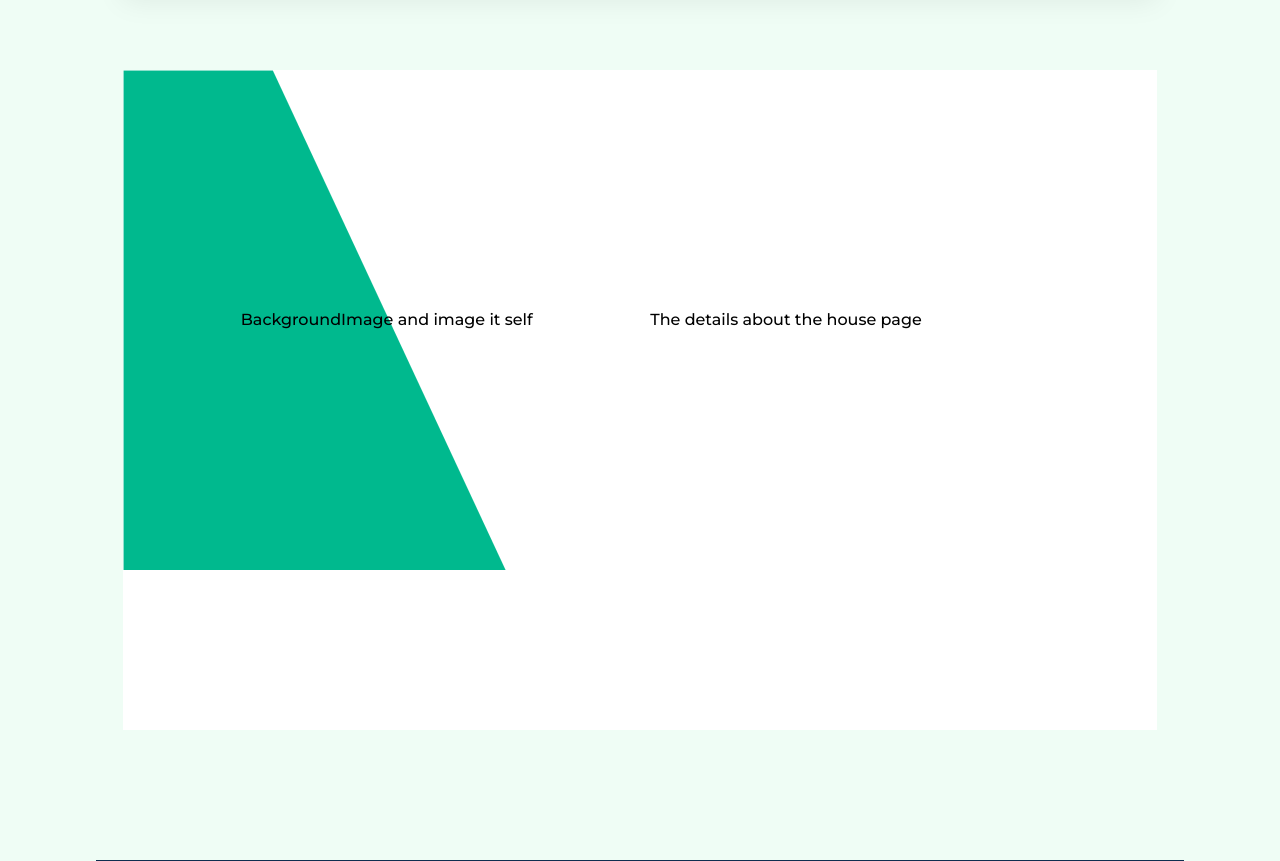
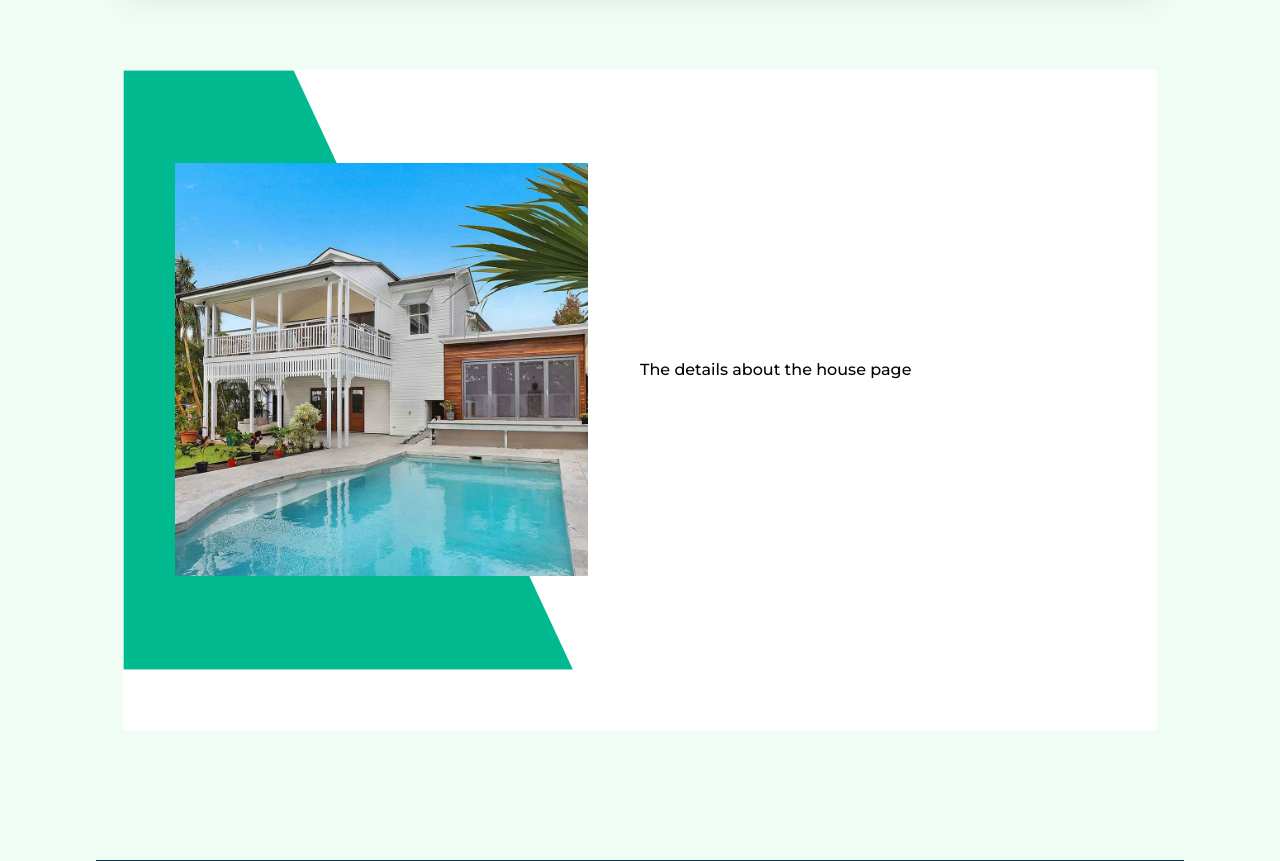
Before and after one commit to Yagth/AddisHouseRental, a PHP site: page /pages/detail_page.html in a window 1280 px wide. Shown: the part 122-983 px from the top of the page. Run offline with PHP 8.4, Linux system fonts and the light colour scheme.

Commit message:
Finished the image for the detail page

```diff
--- a/Frontend/css/detail_page.css
+++ b/Frontend/css/detail_page.css
@@ -8,7 +8,7 @@
 
 .detail-container {
   display: grid;
-  grid-template-columns: auto auto;
+  grid-template-columns: 1fr 1fr;
   min-height: 500px;
 }
 
@@ -18,10 +18,15 @@
 }
 
 #image-div {
-  justify-content: center;
   background-image: url("../img/background.drawio.svg");
   background-repeat: no-repeat;
   background-size: cover;
+  height: 600px;
+}
+
+#image-div img {
+  max-width: 80%;
+  margin: auto;
 }
 
 .container {
--- a/Frontend/pages/detail_page.html
+++ b/Frontend/pages/detail_page.html
@@ -135,7 +135,7 @@
     <main class="container">
       <div class="detail-container">
         <div id="image-div" class="detail-div">
-          BackgroundImage and image it self
+          <img src="../img/carousel-1 copy.jpg" alt="" />
         </div>
         <div class="detail-div">The details about the house page</div>
       </div>
```
